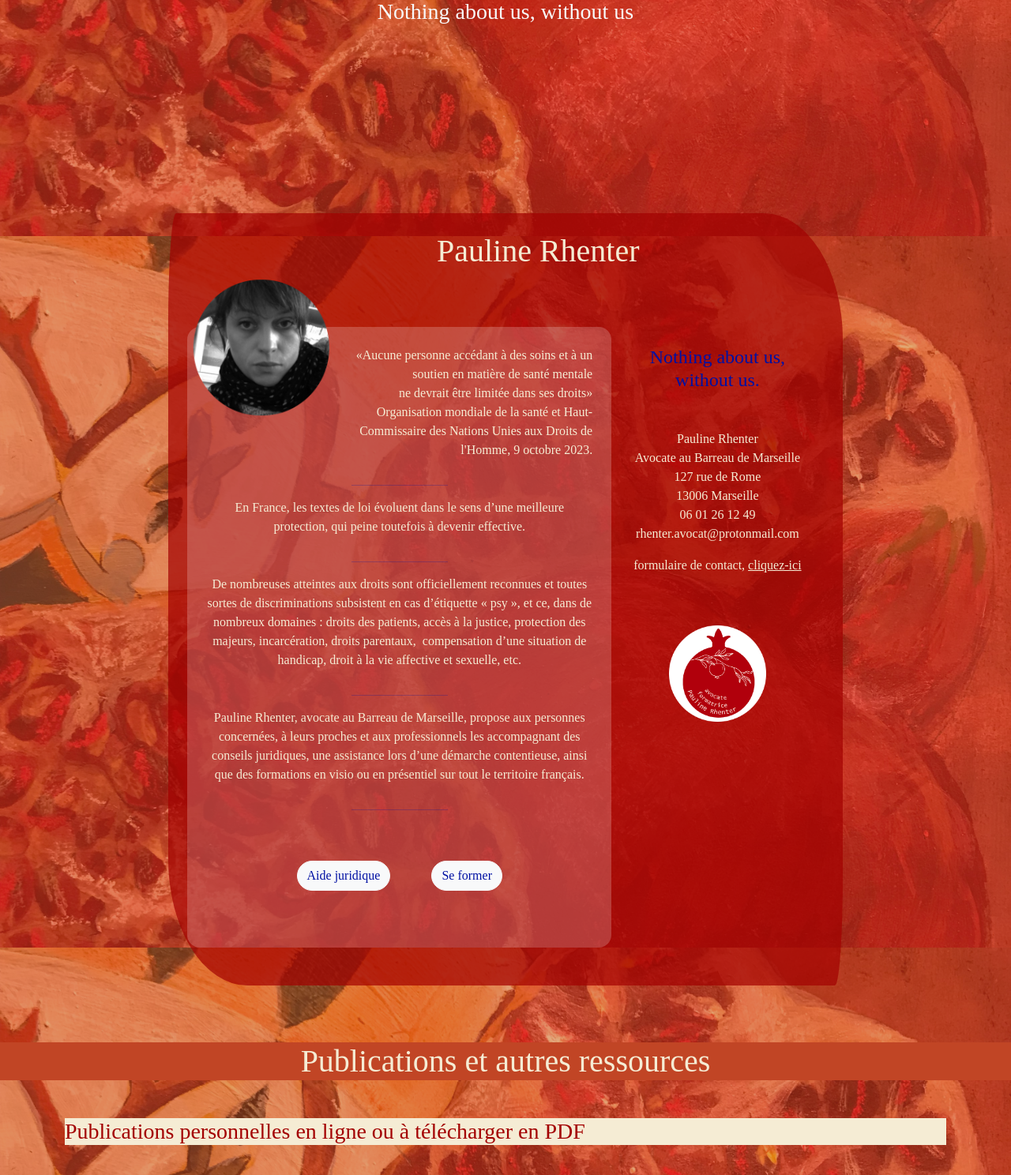
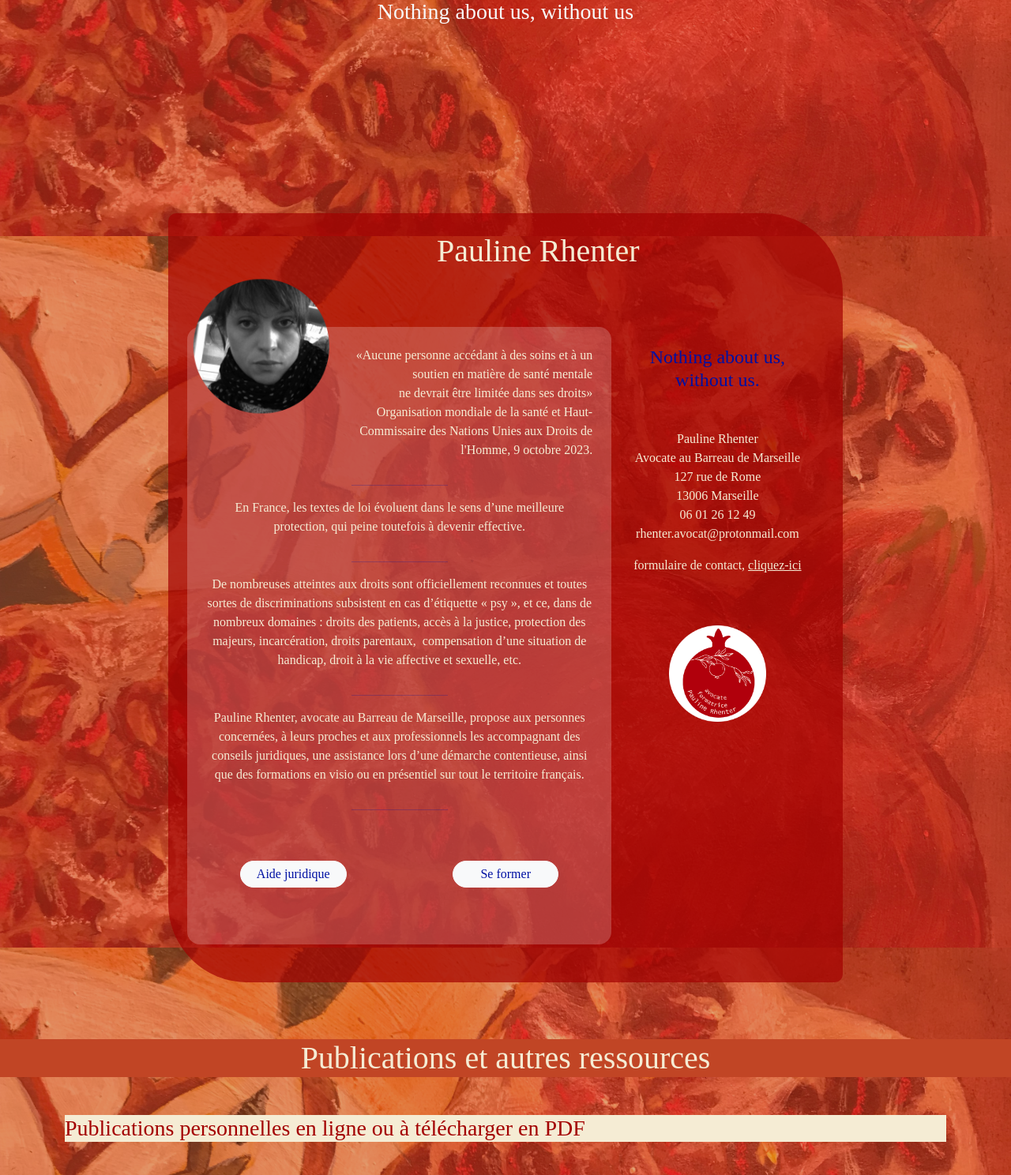
Before and after one commit to Lilii16/pauline_website, a PHP site: page / in a window 1280 px wide. Shown: the part 602-2090 px from the top of the page at 79% size. Run offline with PHP 8.4, Linux system fonts and the light colour scheme; data that the repository does not hold is empty; some web fonts are replaced.

Commit message:
responsive_section_about

```diff
--- a/style.css
+++ b/style.css
@@ -113,19 +113,22 @@ a:hover {
 .navbar-nav {
   justify-content: center !important;
 }
+
 /* .background-image {
   background-image: url("assets/pictures/grenade.png");
   background-size: cover;
   background-repeat: no-repeat;
 } */
+
+
 .bg-color-red {
     background-color: rgb(163,	0, 0, 0.70);
     width: 95%;
-    border-radius: 10px 100px / 140px 160px;
+    border-radius: 10px 100px 10px 100px ;
 }
 .bg-color-orange {
   background-color: rgb(255,255,255, 0.20);
-  border-radius: 30px 100px / 140px;
+  border-radius: 30px 100px  140px;
 }
 
 .front {
--- a/utilities/autres_composants/section_about.php
+++ b/utilities/autres_composants/section_about.php
@@ -5,13 +5,13 @@
             <div class="col-md-8 bg-color-red vh-75 m-4">
                 <div class="col-md-10 text-center d-flex justify-content-center">
                     <img src="../../assets/pictures/pauline.png" alt="image de profil de l'avocate Pauline Rhenter"
-                    class=" col-md-2 w-25 m-4 img-fluid" style="margin-bottom: -100px !important; z-index: 2 !important; position:relative; transform: translateX(-25%) translateY(35%)">
+                    class="h-25 col-md-3 col-3 m-md-4 img-fluid" style="margin-bottom: -100px !important; z-index: 2 !important; position:relative; transform: translateX(-25%) translateY(35%)">
                     <h2 class="col-md-6 fs-1 m-4 text-center">Pauline Rhenter</h2>
                 </div>
                 <div class="row p-4">
                     <div class="bg-color-orange col-md-8 text-center my-4 rounded-4 p-4" >
                         <div class="d-flex justify-content-end">
-                        <p class="col-md-8 ps-4 text-end">«Aucune personne accédant à des soins et à un soutien en matière de santé mentale <br>ne devrait être
+                        <p class="col-sm-8 ps-sm-4 text-sm-end">«Aucune personne accédant à des soins et à un soutien en matière de santé mentale <br>ne devrait être
                             limitée dans ses droits»<br>
                             Organisation mondiale de la santé et Haut-Commissaire des Nations Unies aux Droits de l'Homme,
                             9 octobre 2023.
@@ -42,15 +42,15 @@
                             <hr class="w-25 fw-bold" style="color: #0010A3 !important;"></hr>
                         </div>
                         <div class="row mt-5 mb-5 d-flex justify-content-center">
-                    <div class="col-md-10 mx-4">
-                        <button class="btn btn-light mx-4 rounded-5"><a href="#" class="text-decoration-none" style="color: #0010A3 !important;">Aide juridique</a></button>
-                        <button class="btn btn-light mx-4 rounded-5"><a href="#" class="text-decoration-none" style="color: #0010A3 !important;">Se former</a></button>
+                    <div class="col-md-10 row justify-content-md-between justify-content-center gap-5">
+                        <button class="btn btn-light p-1 col-lg-4 col-8 rounded-5"><a href="#" class="text-decoration-none" style="color: #0010A3 !important;">Aide juridique</a></button>
+                        <button class="btn btn-light p-1 col-lg-4 col-8 rounded-5"><a href="#" class="text-decoration-none" style="color: #0010A3 !important;">Se former</a></button>
                     </div>
                 </div>
                     </div>
                     <div class="col-md-4 order-md-2 text-center my-4">
                         <h4 class="m-4 pb-4" style="color: #0010A3 !important;">Nothing about us, without us.</h4>
-                        <p>
+                        <p class="text-break">
                             Pauline Rhenter <br>
                             Avocate au Barreau de Marseille <br>
                             127 rue de Rome <br>
```
